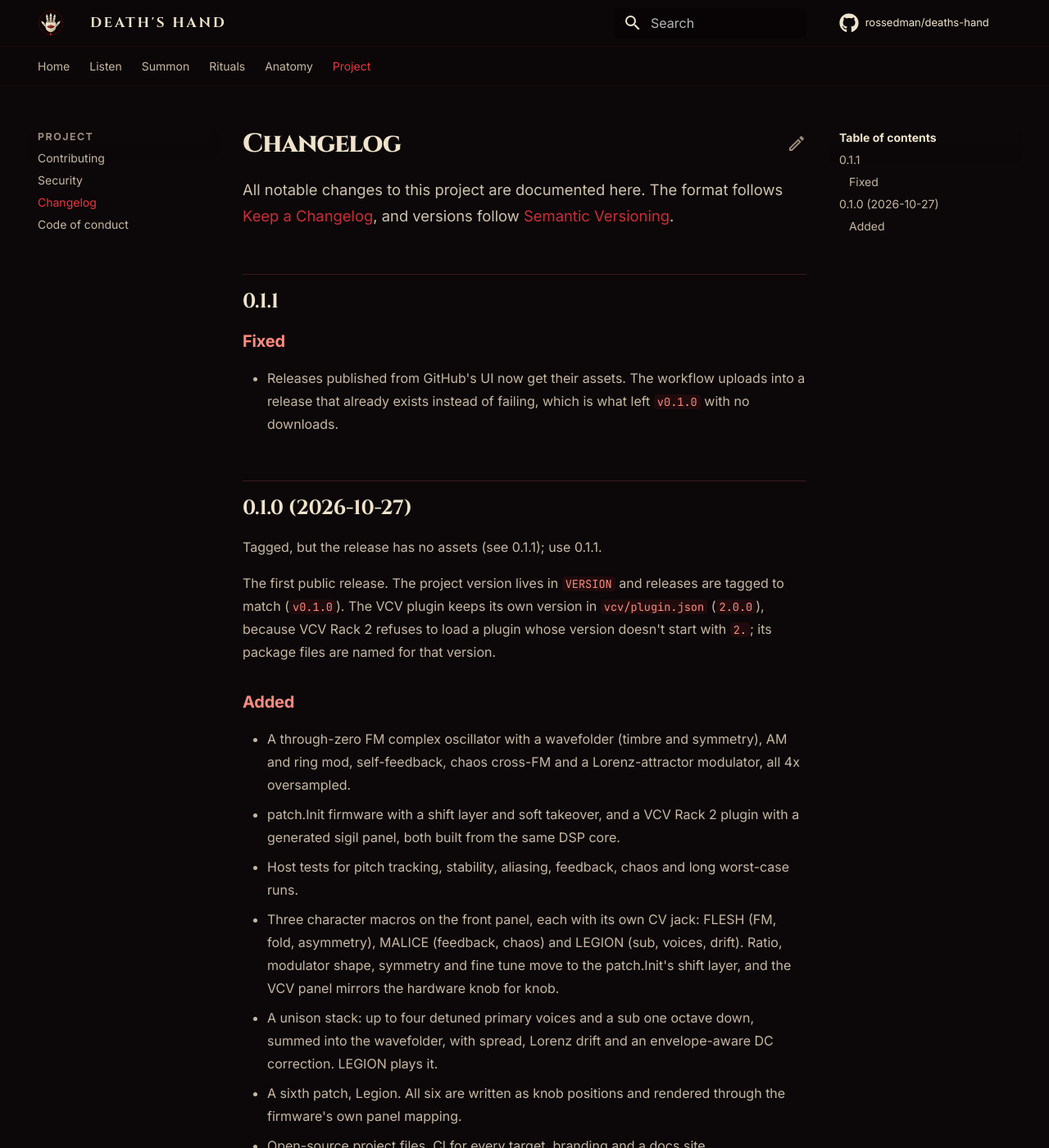
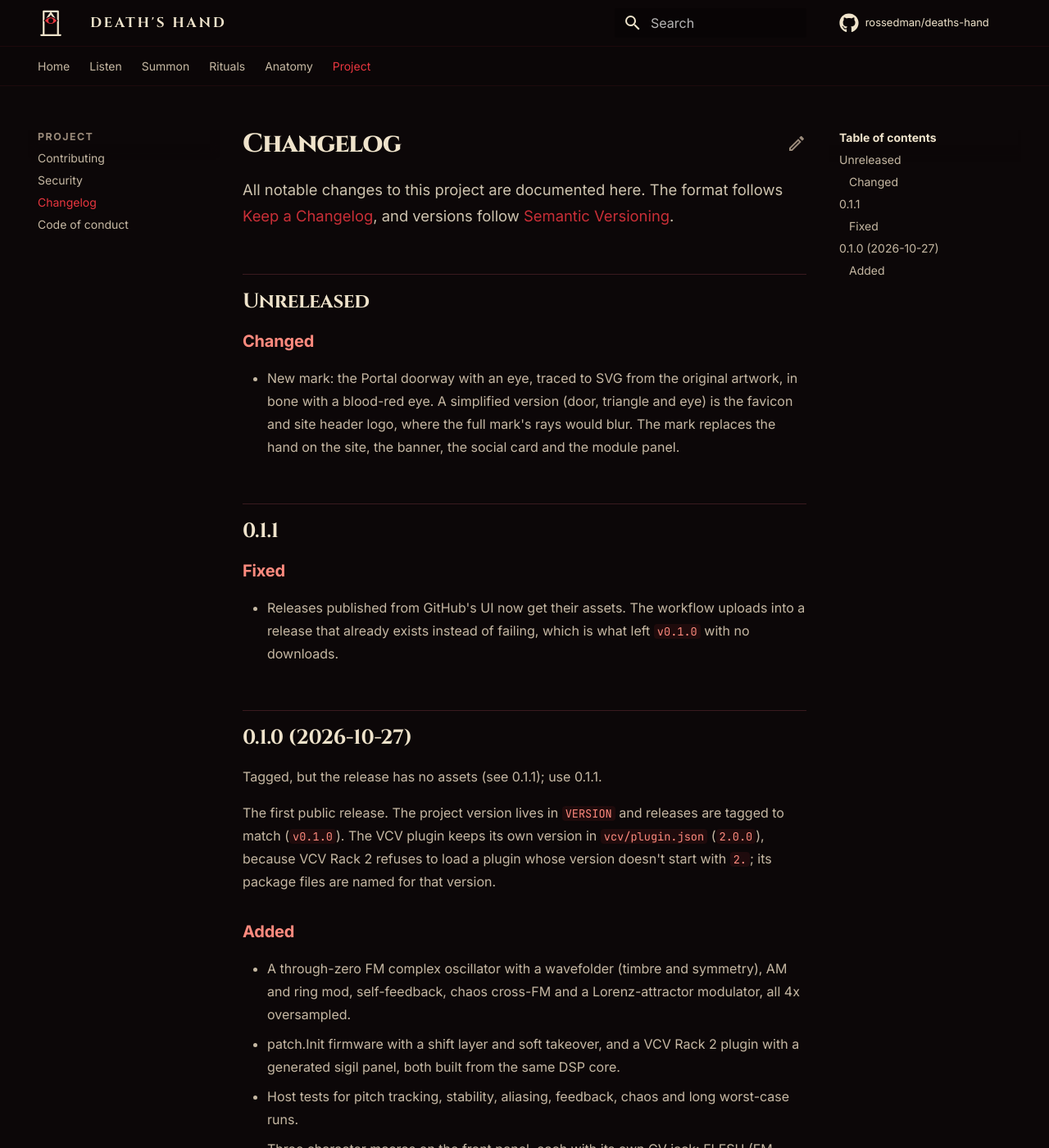
Before and after one commit to rossedman/deaths-hand, an MkDocs documentation site: the page built from docs/changelog.md, in a window 1280 px wide and 1400 px high. Shown: the whole window at 82% size. Built offline with MkDocs 1.6.1 and Material for MkDocs 9.7.7, drawn with Linux system fonts in a browser that asks for light colours; comment, search, counter and statistics services are not loaded.

Commit message:
feat: rebrand to the Portal mark
Replace the hand with the Portal doorway mark everywhere it appears:
the site logo, favicon and header, the landing page, the README banner,
the social card and the module panel.

- docs/assets/site/logo.svg is the original artwork traced to SVG
  (potrace at 3x; 98.8% pixel overlap with the source), recoloured to
  the palette: bone line work, blood-red eye.
- docs/assets/site/favicon.svg is a hand-drawn simplification (door,
  base, triangle and eye with a dark outline) that stays legible at
  16 px on dark and light tabs; the site header uses it too.
- The panel reads the mark from logo.svg, so the module and the site
  share one source; panel-check mirrors that layout.

Co-Authored-By: Claude Opus 5.5 <noreply@anthropic.com>
Claude-Session: https://claude.ai/code/session_019bjhyBVt8RvJXeHgmiiuiY

```diff
--- a/CHANGELOG.md
+++ b/CHANGELOG.md
@@ -1,6 +1,12 @@
 # Changelog
 
 All notable changes to this project are documented here. The format follows [Keep a Changelog](https://keepachangelog.com/en/1.1.0/), and versions follow [Semantic Versioning](https://semver.org/).
+
+## Unreleased
+
+### Changed
+
+- New mark: the Portal doorway with an eye, traced to SVG from the original artwork, in bone with a blood-red eye. A simplified version (door, triangle and eye) is the favicon and site header logo, where the full mark's rays would blur. The mark replaces the hand on the site, the banner, the social card and the module panel.
 
 ## 0.1.1
 
--- a/docs/assets/site/landing.css
+++ b/docs/assets/site/landing.css
@@ -387,7 +387,7 @@
   mask-image: radial-gradient(ellipse 60% 70% at 50% 45%, #000 15%, transparent 70%);
   -webkit-mask-image: radial-gradient(ellipse 60% 70% at 50% 45%, #000 15%, transparent 70%);
 }
-.lp-final__logo { width: 4.2rem; height: 4.2rem; margin-bottom: 1rem; animation: lp-float 6s ease-in-out infinite; }
+.lp-final__logo { width: auto; height: 5.5rem; margin-bottom: 1rem; animation: lp-float 6s ease-in-out infinite; }
 
 /* The occult layer: engraved capitals, rune columns, the summoning circle. */
 .md-header__title, .lp-title, .lp h2, .lp-panel h3, .lp-pillar h3, .lp-card h3, .lp-steps h4, .lp-doc b,
@@ -417,7 +417,7 @@
 }
 .lp-final .lp-sigil { left: 50%; top: 50%; width: 36rem; height: 36rem; margin: -18rem 0 0 -18rem; }
 .lp-hero__logo, .lp-final__logo { filter: drop-shadow(0 0 22px color-mix(in srgb, var(--brand) 40%, transparent)) drop-shadow(0 14px 24px rgba(0, 0, 0, 0.55)); }
-.lp-hero__logo { width: 6rem; height: 6rem; }
+.lp-hero__logo { width: auto; height: 7.5rem; }
 .lp-term__bar i:first-child { background: var(--brand-3); }
 
 /* The panel and its sigil decoder. */
--- a/docs/assets/src/banner.html
+++ b/docs/assets/src/banner.html
@@ -9,7 +9,7 @@
   }
   .sigil { width: 480px; height: 480px; left: -50px; top: -40px; }
   .wrap { position: absolute; inset: 0; display: flex; align-items: center; padding: 0 72px 0 78px; gap: 34px; }
-  .logo { width: 150px; height: 150px; flex: none; filter: drop-shadow(0 0 28px rgba(232,54,63,0.35)) drop-shadow(0 18px 30px rgba(0,0,0,0.6)); }
+  .logo { width: auto; height: 190px; flex: none; filter: drop-shadow(0 0 28px rgba(232,54,63,0.35)) drop-shadow(0 18px 30px rgba(0,0,0,0.6)); }
   .text { flex: 1; min-width: 0; }
   .kicker { font-size: 16px; color: var(--dim); margin-bottom: 14px; letter-spacing: 0.04em; }
   h1 { font-size: 43px; line-height: 1; white-space: nowrap; color: var(--cream); text-shadow: 0 0 24px rgba(232,54,63,0.25); }
--- a/docs/assets/src/social-preview.html
+++ b/docs/assets/src/social-preview.html
@@ -9,7 +9,7 @@
   }
   .sigil { width: 600px; height: 600px; left: 340px; top: -40px; opacity: 0.14; }
   .wrap { position: absolute; inset: 0; display: flex; flex-direction: column; align-items: center; justify-content: center; text-align: center; }
-  .logo { width: 230px; height: 230px; filter: drop-shadow(0 0 34px rgba(232,54,63,0.4)) drop-shadow(0 20px 34px rgba(0,0,0,0.6)); }
+  .logo { width: auto; height: 270px; filter: drop-shadow(0 0 34px rgba(232,54,63,0.4)) drop-shadow(0 20px 34px rgba(0,0,0,0.6)); }
   h1 { margin-top: 26px; font-size: 76px; line-height: 1; color: var(--cream); text-shadow: 0 0 30px rgba(232,54,63,0.3); }
   .promise { margin-top: 18px; font-family: Cinzel, serif; font-size: 28px; font-weight: 600; letter-spacing: 0.1em; color: var(--brand); }
   .sub { margin-top: 16px; font-size: 21px; color: var(--mist); }
--- a/mkdocs.yml
+++ b/mkdocs.yml
@@ -16,7 +16,7 @@ exclude_docs: |
 theme:
   name: material
   custom_dir: overrides
-  logo: assets/site/logo.svg
+  logo: assets/site/favicon.svg
   favicon: assets/site/favicon.svg
   palette:
     scheme: slate
```
Also changed, not shown: README.md (+1 -1 lines), docs/panel.md (+2 -2 lines), docs/assets/banner.png, docs/assets/panel.png, docs/assets/site/favicon.svg, docs/assets/site/logo.svg, docs/assets/social-preview.png, 4 other files.
